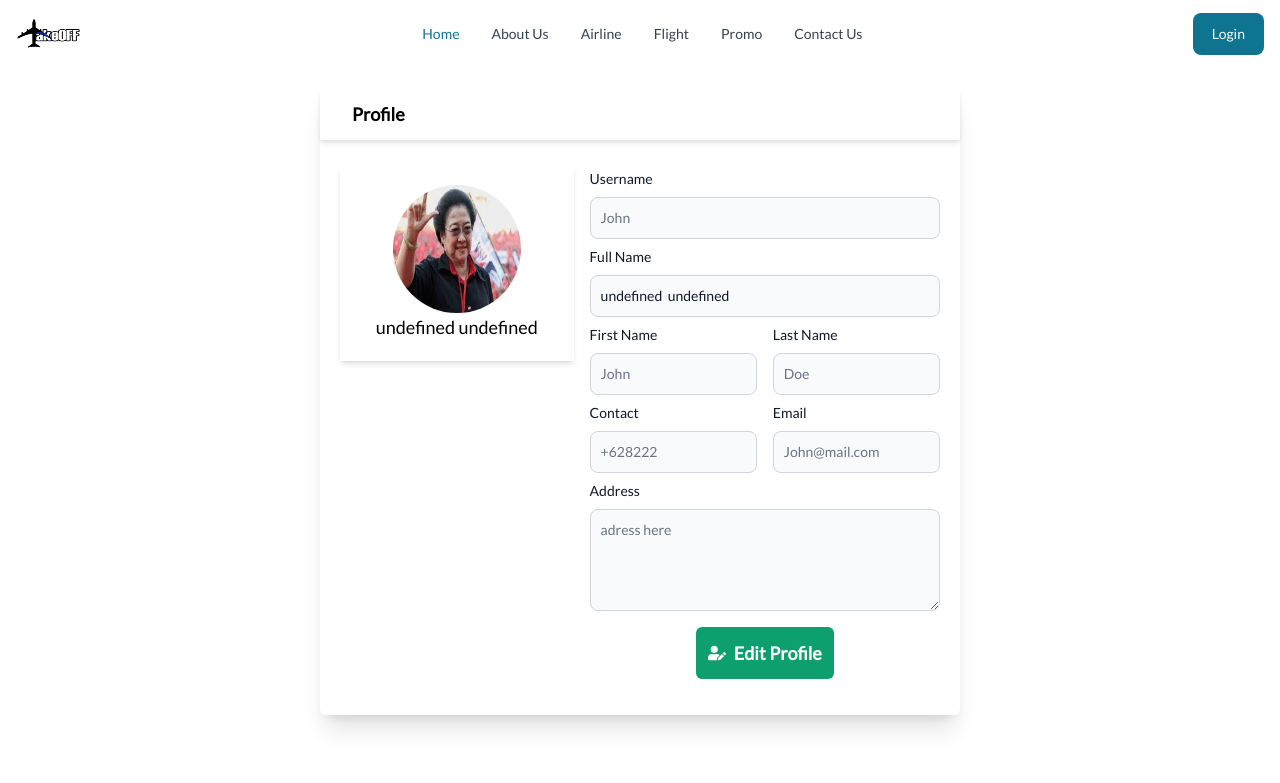
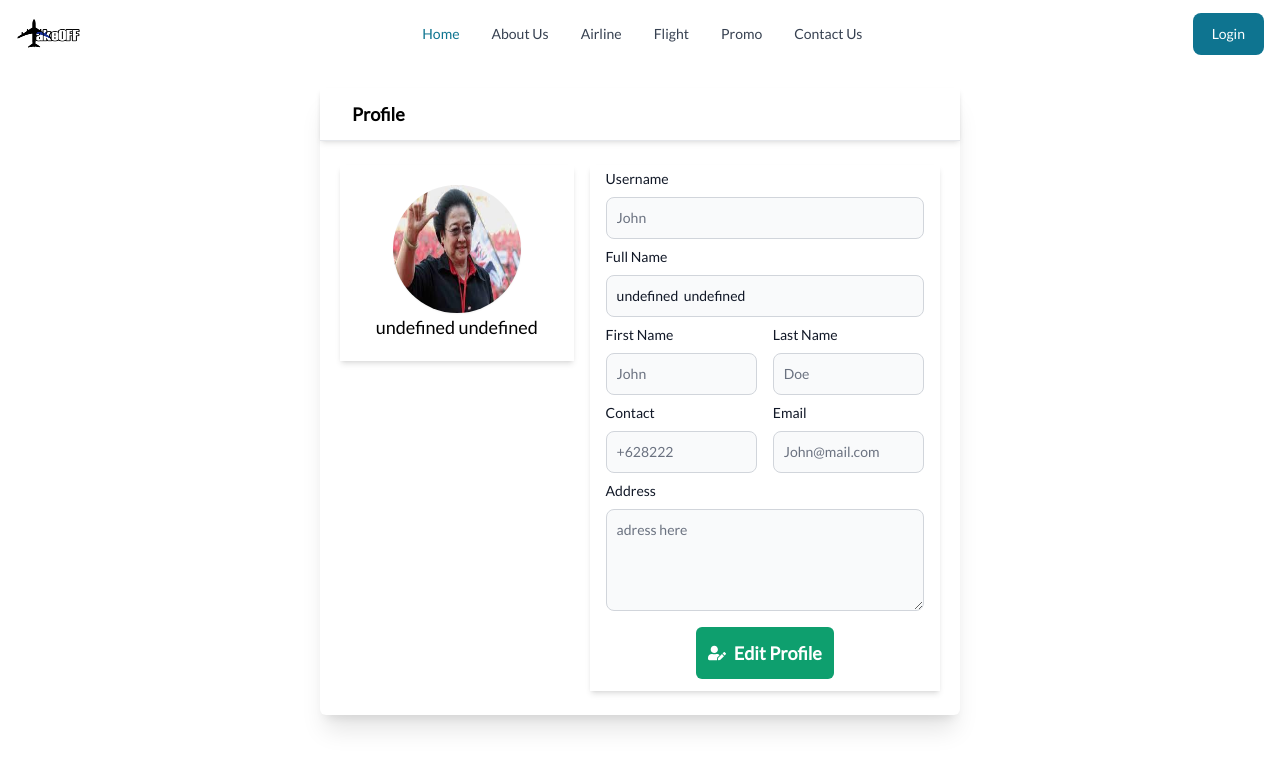
Before and after one commit to Arbyusman/flight-app, a Next.js app: page /profile/1 in a window 1280 px wide. Shown: the top 783 px of the page. Built offline with nearby package versions, Linux system fonts and the light colour scheme; no server answers.

Commit message:
update user profile

```diff
--- a/components/userProfile.jsx
+++ b/components/userProfile.jsx
@@ -3,8 +3,8 @@ import React, { useState, useEffect } from "react";
 import Image from "next/image";
 import imageProfil from "../public/images/mega.jpg";
 import { FaUserEdit } from "react-icons/fa";
-import { RiUser3Line } from "react-icons/ri";
-import {BsTrash} from "react-icons/bs"
+import { AiOutlineUser } from "react-icons/ri";
+import { BsTrash } from "react-icons/bs";
 import { BiSave } from "react-icons/bi";
 
 export default function UserProfile() {
@@ -88,7 +88,7 @@ export default function UserProfile() {
           </div>
           <hr></hr>
 
-          <div className="mt-5 md:mx-5">
+          <div className="mt-5 md:mx-5 ">
             <div className="justify-center items-start flex gap-4 my-6">
               <div className="w-2/3 shadow-md ">
                 <div className="flex flex-col justify-center py-5 items-center">
@@ -102,8 +102,8 @@ export default function UserProfile() {
                   <p className="text-xs">{user.email}</p>
                 </div>
               </div>
-              <div className="w-full">
-                <div className="flex w-full">
+              <div className="w-full shadow-md">
+                <div className="flex w-full px-4 ">
                   <div className="my-1 w-full">
                     <label
                       for="username"
@@ -121,10 +121,7 @@ export default function UserProfile() {
                     />
                   </div>
                 </div>
-
-                <div className="flex w-full"></div>
-
-                <div className="flex w-full">
+                <div className="flex w-full px-4 ">
                   <div className="my-1 w-full">
                     <label
                       for="first_name"
@@ -142,7 +139,7 @@ export default function UserProfile() {
                     />
                   </div>
                 </div>
-                <div className="flex w-full gap-4">
+                <div className="flex w-full px-4  gap-4">
                   <div className="my-1 w-full">
                     <label
                       for="first_name"
@@ -177,7 +174,7 @@ export default function UserProfile() {
                   </div>
                 </div>
 
-                <div className="flex w-full gap-4">
+                <div className="flex w-full px-4  gap-4">
                   <div className="my-1 w-full">
                     <label
                       for="phone"
@@ -211,7 +208,7 @@ export default function UserProfile() {
                     />
                   </div>
                 </div>
-                <div className="flex w-full">
+                <div className="flex w-full px-4 ">
                   <div className="my-1 w-full">
                     <label
                       for="message"
@@ -260,7 +257,7 @@ export default function UserProfile() {
 
           <div className="mt-5 md:mx-5">
             <div className="justify-center items-start flex gap-4 my-6">
-              <div className="w-2/3 shadow-md ">
+              {/* <div className="w-2/3 shadow-md ">
                 <div className="flex flex-col justify-center py-5 items-center">
                   <Image
                     class="h-32 w-32 rounded-full shadow-sm "
@@ -271,9 +268,9 @@ export default function UserProfile() {
                   <p className="text-xs">username</p>
                   <p className="text-xs">johndoe@mail.com</p>
                 </div>
-              </div>
+              </div> */}
               <div className="w-full">
-                <div className="flex w-full">
+                <div className="flex w-full px-4 ">
                   <div class="my-1 w-full">
                     <label
                       for="username"
@@ -292,7 +289,7 @@ export default function UserProfile() {
                   </div>
                 </div>
 
-                <div className="flex w-full gap-4">
+                <div className="flex w-full px-4  gap-4">
                   <div className="my-1 w-full">
                     <label
                       for="first_name"
@@ -327,7 +324,7 @@ export default function UserProfile() {
                   </div>
                 </div>
 
-                <div className="flex w-full gap-4">
+                <div className="flex w-full px-4  gap-4">
                   <div className="my-1 w-full">
                     <label
                       for="phone"
@@ -346,23 +343,23 @@ export default function UserProfile() {
                   </div>
                   <div className="my-1 w-full">
                     <label
-                      for="email"
+                      for="photo"
                       className="block mb-2 text-sm font-medium text-gray-900 dark:text-white"
                     >
-                      Email
+                      photo
                     </label>
                     <input
-                      type="Email"
-                      id="email"
-                      className="bg-gray-50 border w-full border-gray-300 text-gray-900 text-sm rounded-lg focus:ring-blue-500 focus:border-blue-500 block  p-2.5 dark:bg-gray-700 dark:border-gray-600 dark:placeholder-gray-400 dark:text-white dark:focus:ring-blue-500 dark:focus:border-blue-500"
+                      type="file"
+                      id="photo"
+                      className="bg-gray-50 border w-full border-gray-300 text-sm rounded-lg   p-2.5"
                       placeholder="John@mail.com"
                       disabled
-                      onChange={(e) => setEmail(e.target.value)}
-                      value={email}
+                      onChange={(e) => setPhoto(e.target.value)}
+                      value={photo}
                     />
                   </div>
                 </div>
-                <div className="flex w-full">
+                <div className="flex w-full px-4 ">
                   <div className="my-1 w-full">
                     <label
                       for="message"
@@ -381,7 +378,7 @@ export default function UserProfile() {
                   </div>
                 </div>
                 <div className=" justify-center items-center flex gap-10">
-                <button
+                  <button
                     className=" rounded-md my-3 bg-red-500 "
                     onClick={(e) => setEditProfile(false)}
                   >
```
